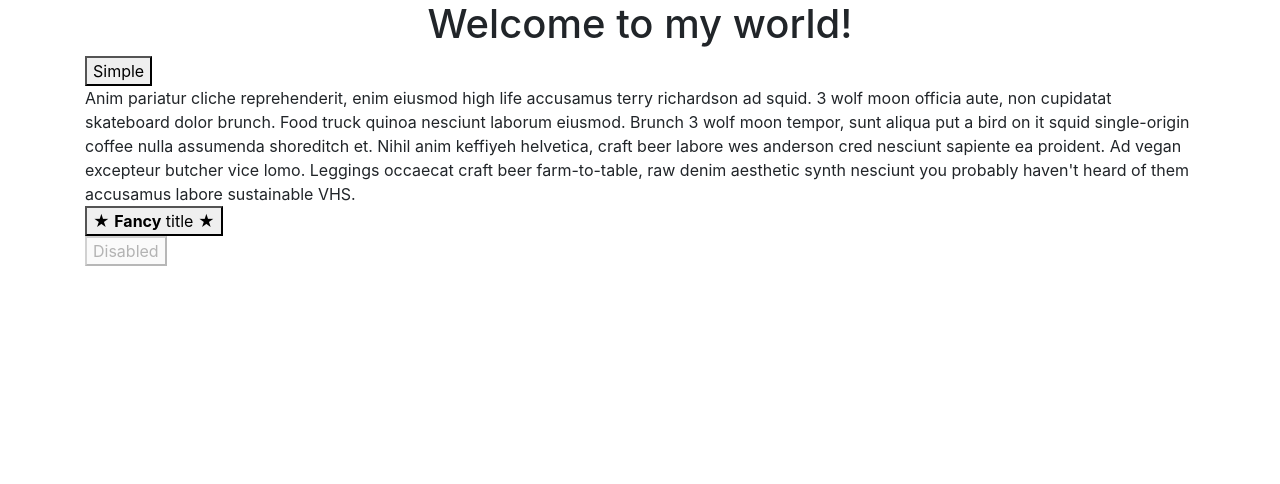
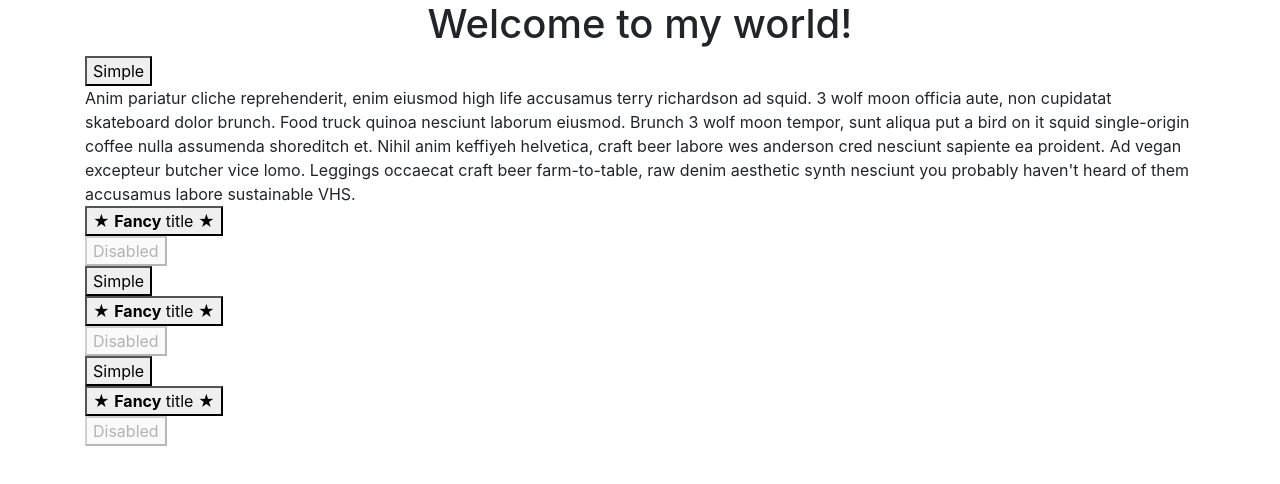
Before and after one commit to elisedrd/anniv-elise, an Angular app: page / in a window 1280 px wide. Shown: the top 484 px of the page. Built offline with nearby package versions, Linux system fonts and the light colour scheme.

Commit message:
oui tjs les tests

```diff
--- a/package.json
+++ b/package.json
@@ -1,5 +1,5 @@
 {
-  "name": "nghnghnghanniv-elise",
+  "name": "anniv-elise",
   "version": "0.0.0",
   "scripts": {
     "ng": "ng",
--- a/src/app/app.component.html
+++ b/src/app/app.component.html
@@ -7,5 +7,7 @@
 
 <div class="container">
   <app-tets></app-tets>
+  <app-tets></app-tets>
+  <app-tets></app-tets>
 </div>
 <router-outlet></router-outlet>
```
Also changed, not shown: 3 other files (tests, documents, lock files or other folders).
